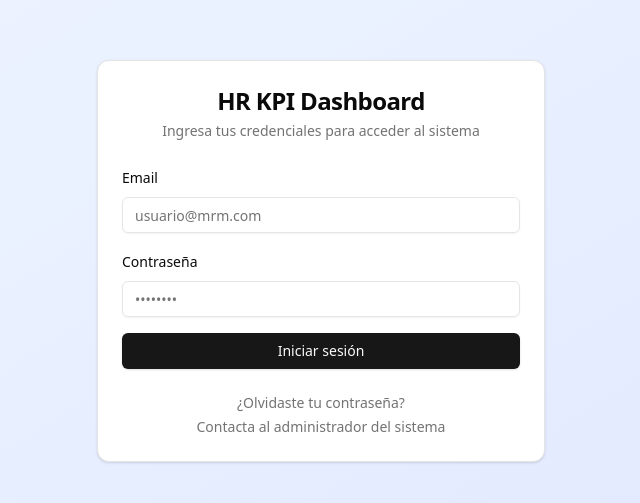
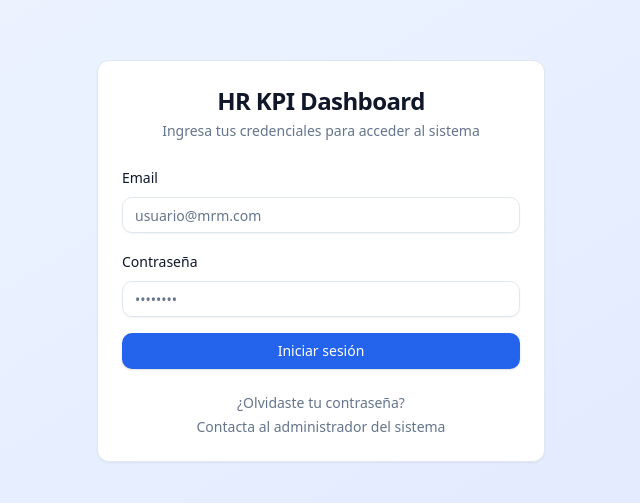
Before and after one commit to Nebulatools/mrm, a Next.js app in the folder apps/web/: page /login in a window 1280 px wide. Shown: the part 139-642 px from the top of the page, without its empty margins (319-959 px from the left). Built offline with nearby package versions, Linux system fonts and the light colour scheme; no server answers.

Commit message:
cambios ui

```diff
--- a/apps/web/src/app/globals.css
+++ b/apps/web/src/app/globals.css
@@ -10,14 +10,29 @@
     font-family: var(--font-geist-sans), ui-sans-serif, system-ui, -apple-system,
       BlinkMacSystemFont, "Segoe UI", sans-serif;
     font-weight: 600;
-    letter-spacing: -0.01em;
+    letter-spacing: -0.02em;
   }
   .font-body {
     font-family: var(--font-geist-sans), ui-sans-serif, system-ui, -apple-system,
       BlinkMacSystemFont, "Segoe UI", sans-serif;
   }
   .shadow-brand {
-    box-shadow: 0 22px 45px -25px rgba(31, 111, 235, 0.35);
+    box-shadow:
+      0 1px 3px 0 rgba(0, 0, 0, 0.08),
+      0 4px 12px 0 rgba(59, 130, 246, 0.12),
+      0 16px 32px -8px rgba(59, 130, 246, 0.08);
+  }
+  .shadow-brand-hover {
+    box-shadow:
+      0 4px 6px -1px rgba(0, 0, 0, 0.1),
+      0 8px 20px 0 rgba(59, 130, 246, 0.18),
+      0 20px 40px -12px rgba(59, 130, 246, 0.12);
+  }
+  .gradient-brand {
+    background: linear-gradient(135deg, #667eea 0%, #764ba2 100%);
+  }
+  .gradient-brand-subtle {
+    background: linear-gradient(135deg, rgba(102, 126, 234, 0.05) 0%, rgba(118, 75, 162, 0.05) 100%);
   }
 }
 
@@ -26,37 +41,37 @@
 @layer base {
   :root {
     --background: 0 0% 100%;
-    --foreground: 0 0% 3.9%;
+    --foreground: 222 47% 11%;
     --card: 0 0% 100%;
-    --card-foreground: 0 0% 3.9%;
+    --card-foreground: 222 47% 11%;
     --popover: 0 0% 100%;
-    --popover-foreground: 0 0% 3.9%;
-    --primary: 0 0% 9%;
-    --primary-foreground: 0 0% 98%;
-    --secondary: 0 0% 96.1%;
-    --secondary-foreground: 0 0% 9%;
-    --muted: 0 0% 96.1%;
-    --muted-foreground: 0 0% 45.1%;
-    --accent: 0 0% 96.1%;
-    --accent-foreground: 0 0% 9%;
-    --destructive: 0 84.2% 60.2%;
-    --destructive-foreground: 0 0% 98%;
-    --border: 0 0% 89.8%;
-    --input: 0 0% 89.8%;
-    --ring: 0 0% 3.9%;
-    --chart-1: 12 76% 61%;
-    --chart-2: 173 58% 39%;
-    --chart-3: 197 37% 24%;
-    --chart-4: 43 74% 66%;
-    --chart-5: 27 87% 67%;
-    --brand-primary: 216 84% 52%;
+    --popover-foreground: 222 47% 11%;
+    --primary: 221 83% 53%;
+    --primary-foreground: 0 0% 100%;
+    --secondary: 214 32% 91%;
+    --secondary-foreground: 222 47% 11%;
+    --muted: 214 32% 94%;
+    --muted-foreground: 215 16% 47%;
+    --accent: 217 91% 60%;
+    --accent-foreground: 0 0% 100%;
+    --destructive: 0 84% 60%;
+    --destructive-foreground: 0 0% 100%;
+    --border: 214 32% 91%;
+    --input: 214 32% 91%;
+    --ring: 221 83% 53%;
+    --chart-1: 221 83% 53%;
+    --chart-2: 142 76% 36%;
+    --chart-3: 262 83% 58%;
+    --chart-4: 346 77% 50%;
+    --chart-5: 41 96% 50%;
+    --brand-primary: 221 83% 53%;
     --brand-primary-foreground: 0 0% 100%;
-    --brand-surface: 214 100% 97%;
-    --brand-surface-accent: 214 67% 94%;
-    --brand-border: 215 52% 85%;
-    --brand-muted: 215 32% 94%;
+    --brand-surface: 210 40% 98%;
+    --brand-surface-accent: 214 100% 97%;
+    --brand-border: 214 32% 91%;
+    --brand-muted: 214 32% 94%;
     --brand-ink: 222 47% 11%;
-    --radius: 0.5rem;
+    --radius: 0.75rem;
   }
   .dark {
     --background: 0 0% 3.9%;
--- a/apps/web/src/components/ui/badge.tsx
+++ b/apps/web/src/components/ui/badge.tsx
@@ -4,17 +4,17 @@ import { cva, type VariantProps } from "class-variance-authority"
 import { cn } from "@/lib/utils"
 
 const badgeVariants = cva(
-  "inline-flex items-center rounded-md border px-2.5 py-0.5 text-xs font-semibold transition-colors focus:outline-none focus:ring-2 focus:ring-ring focus:ring-offset-2",
+  "inline-flex items-center rounded-full border px-3 py-1 text-xs font-semibold transition-all duration-200 focus:outline-none focus:ring-2 focus:ring-ring focus:ring-offset-2",
   {
     variants: {
       variant: {
         default:
-          "border-transparent bg-primary text-primary-foreground shadow hover:bg-primary/80",
+          "border-transparent bg-primary text-primary-foreground shadow-sm hover:bg-primary/90 hover:shadow",
         secondary:
-          "border-transparent bg-secondary text-secondary-foreground hover:bg-secondary/80",
+          "border-transparent bg-secondary text-secondary-foreground hover:bg-secondary/90",
         destructive:
-          "border-transparent bg-destructive text-destructive-foreground shadow hover:bg-destructive/80",
-        outline: "text-foreground",
+          "border-transparent bg-destructive text-destructive-foreground shadow-sm hover:bg-destructive/90 hover:shadow",
+        outline: "text-foreground border-border hover:bg-accent/50",
       },
     },
     defaultVariants: {
--- a/apps/web/src/components/ui/card.tsx
+++ b/apps/web/src/components/ui/card.tsx
@@ -9,7 +9,7 @@ const Card = React.forwardRef<
   <div
     ref={ref}
     className={cn(
-      "rounded-xl border bg-card text-card-foreground shadow",
+      "rounded-xl border bg-card text-card-foreground shadow-sm transition-all duration-200 hover:shadow-md",
       className
     )}
     {...props}
--- a/apps/web/src/components/ui/table.tsx
+++ b/apps/web/src/components/ui/table.tsx
@@ -58,7 +58,7 @@ const TableRow = React.forwardRef<
   <tr
     ref={ref}
     className={cn(
-      "border-b transition-colors hover:bg-muted/50 data-[state=selected]:bg-muted",
+      "border-b transition-all duration-200 hover:bg-brand-surface-accent/50 hover:shadow-sm data-[state=selected]:bg-brand-surface-accent",
       className
     )}
     {...props}
@@ -73,7 +73,7 @@ const TableHead = React.forwardRef<
   <th
     ref={ref}
     className={cn(
-      "h-10 px-2 text-left align-middle font-medium text-muted-foreground [&:has([role=checkbox])]:pr-0 [&>[role=checkbox]]:translate-y-[2px]",
+      "h-12 px-4 text-left align-middle font-semibold text-sm text-foreground bg-muted/50 first:rounded-tl-lg last:rounded-tr-lg [&:has([role=checkbox])]:pr-0 [&>[role=checkbox]]:translate-y-[2px]",
       className
     )}
     {...props}
@@ -88,7 +88,7 @@ const TableCell = React.forwardRef<
   <td
     ref={ref}
     className={cn(
-      "p-2 align-middle [&:has([role=checkbox])]:pr-0 [&>[role=checkbox]]:translate-y-[2px]",
+      "px-4 py-3 align-middle [&:has([role=checkbox])]:pr-0 [&>[role=checkbox]]:translate-y-[2px]",
       className
     )}
     {...props}
```
Also changed, not shown: apps/web/src/lib/chart-colors.ts (added, +75 -0 lines).
